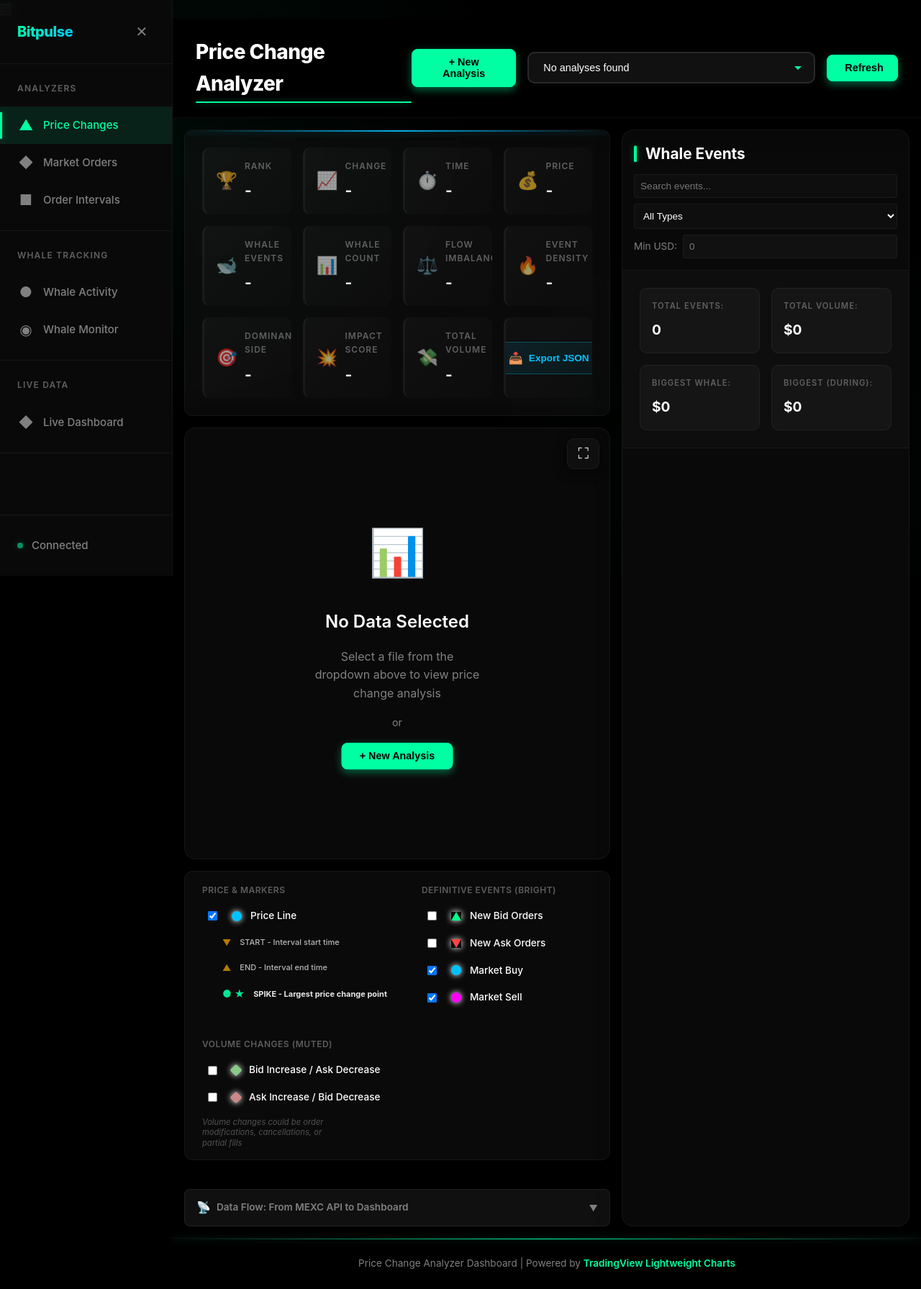
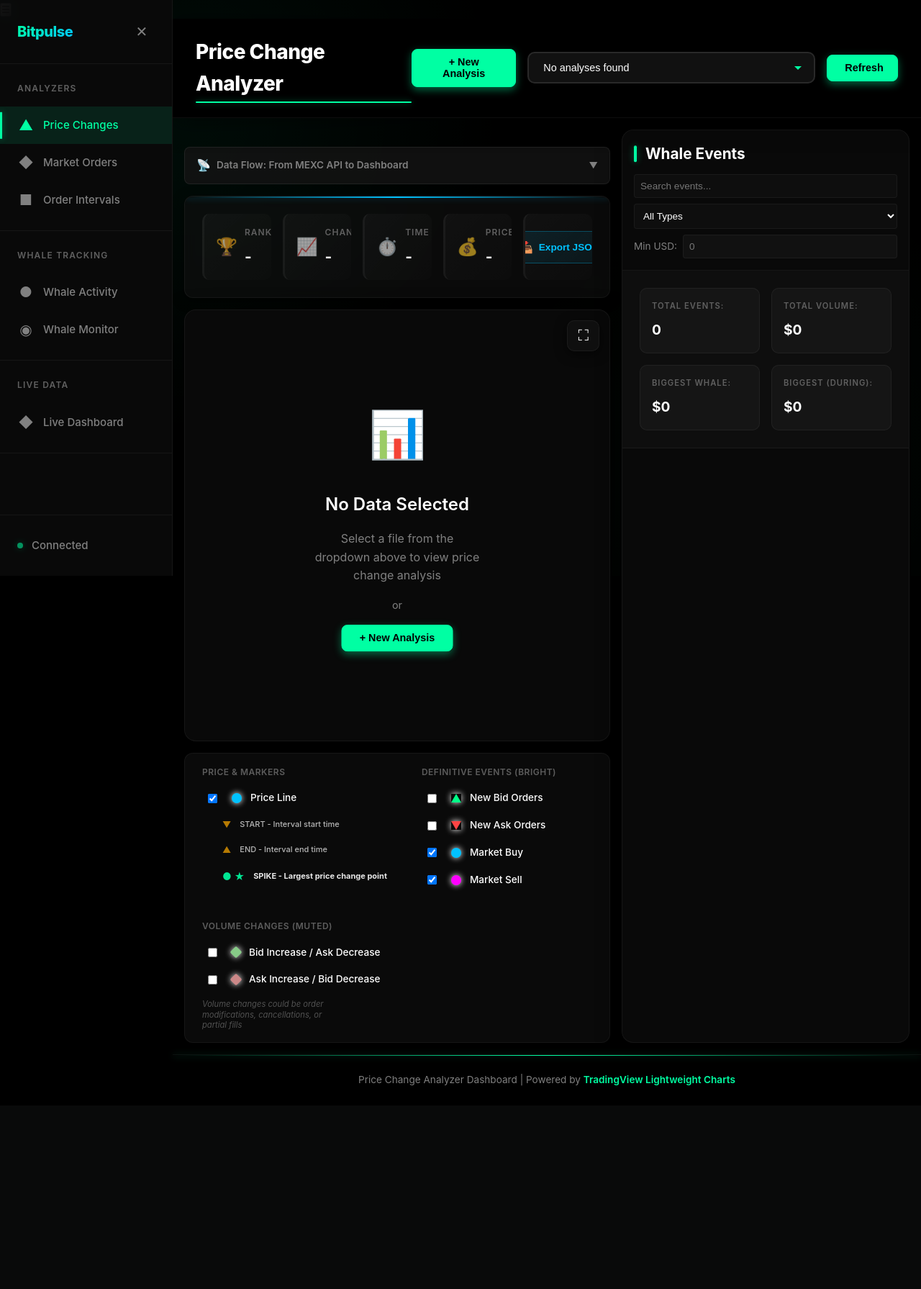
Before and after one commit to bitpulse/order-book, a Flask app: page / in a window 1280 px wide. Shown: the whole page at 72% size. After the commit the page ends 1508 px from the top, so only its background shows below. Run offline with Flask 3, Linux system fonts and the light colour scheme; data that the repository does not hold is empty; some libraries are stand-ins or nearby versions.

Commit message:
some stats on price analysis

```diff
--- a/dashboard/static/css/dashboard.css
+++ b/dashboard/static/css/dashboard.css
@@ -305,6 +305,39 @@ body::after {
     gap: 1rem;
 }
 
+/* Reorder elements - Priority Order */
+.analysis-info {
+    order: 1;
+}
+
+#stats-summary {
+    order: 2;
+}
+
+.interval-selector-container {
+    order: 3;
+}
+
+.chart-wrapper, .chart-container {
+    order: 4;
+}
+
+.chart-legend {
+    order: 5;
+}
+
+#hero-analytics-bar {
+    order: 6;
+}
+
+#context-cards-container {
+    order: 7;
+}
+
+#event-type-stats {
+    order: 8;
+}
+
 /* Analysis Info */
 .analysis-info {
     background: rgba(17, 17, 17, 0.6);
@@ -354,12 +387,36 @@ body::after {
     padding: 1.5rem;
     border-radius: 12px;
     display: grid;
-    grid-template-columns: repeat(4, 1fr);
+    grid-template-columns: repeat(5, 1fr);
     gap: 1rem;
     border: 1px solid var(--border-color);
     box-shadow: 0 4px 16px rgba(0, 0, 0, 0.5);
     position: relative;
     overflow: hidden;
+}
+
+.stats-summary.loading .stat-item {
+    background: linear-gradient(
+        90deg,
+        rgba(255, 255, 255, 0.02) 0%,
+        rgba(255, 255, 255, 0.05) 50%,
+        rgba(255, 255, 255, 0.02) 100%
+    );
+    background-size: 200% 100%;
+    animation: skeleton-shimmer 1.5s infinite;
+}
+
+.stats-summary.loading .stat-value {
+    opacity: 0.3;
+}
+
+@keyframes skeleton-shimmer {
+    0% {
+        background-position: -200% 0;
+    }
+    100% {
+        background-position: 200% 0;
+    }
 }
 
 .stats-summary::before {
--- a/dashboard/static/css/hero-bar.css
+++ b/dashboard/static/css/hero-bar.css
@@ -1,6 +1,7 @@
 /* Hero Analytics Bar - Market Intelligence Overview */
 
 .hero-analytics-bar {
+    display: none !important; /* Hidden per user request */
     background: linear-gradient(
         135deg,
         rgba(17, 17, 17, 0.95) 0%,
--- a/dashboard/static/js/chart.js
+++ b/dashboard/static/js/chart.js
@@ -146,6 +146,10 @@ async function loadInterval(intervalData) {
     // Hide zero state and show chart
     showZeroState(false);
 
+    // Add loading state to stats
+    const statsContainer = document.getElementById('stats-summary');
+    statsContainer.classList.add('loading');
+
     // Check if this is new format (with time_windows) or old format (with embedded data)
     const isNewFormat = intervalData.time_windows && !intervalData.price_data;
 
@@ -173,6 +177,22 @@ function loadIntervalWithEmbeddedData(intervalData) {
 
     // Load whale events
     loadWhaleEvents(intervalData);
+
+    // Update analytics panels (skip hero and enhanced stats - they were removed)
+    const allWhaleEvents = [
+        ...(intervalData.whale_events_before || []),
+        ...(intervalData.whale_events || []),
+        ...(intervalData.whale_events_after || [])
+    ];
+    updateContextCards(intervalData, allWhaleEvents, intervalData.price_data);
+
+    // Update event type statistics panel
+    updateEventStatsPanel(
+        intervalData,
+        intervalData.whale_events_before,
+        intervalData.whale_events,
+        intervalData.whale_events_after
+    );
 }
 
 // Load interval with lazy loading (new format)
@@ -240,18 +260,12 @@ async function loadIntervalWithLazyLoading(intervalData) {
         // Load whale events
         loadWhaleEvents(intervalData);
 
-        // Update hero analytics bar
+        // Update analytics panels (skip hero and enhanced stats - they were removed)
         const allWhaleEvents = [
             ...intervalData.whale_events_before,
             ...intervalData.whale_events,
             ...intervalData.whale_events_after
         ];
-        updateHeroAnalytics(intervalData, allWhaleEvents, intervalData.price_data);
-
-        // Update enhanced stats
-        updateEnhancedStats(intervalData, allWhaleEvents);
-
-        // Update context cards
         updateContextCards(intervalData, allWhaleEvents, intervalData.price_data);
 
         // Update event type statistics panel
@@ -273,6 +287,10 @@ async function loadIntervalWithLazyLoading(intervalData) {
 
 // New function to update stats from pre-computed statistics
 function updateStatsFromStatistics(data) {
+    // Remove loading state
+    const statsContainer = document.getElementById('stats-summary');
+    statsContainer.classList.remove('loading');
+
     document.getElementById('stat-rank').textContent = `#${data.rank}`;
 
     const changeElem = document.getElementById('stat-change');
@@ -284,12 +302,6 @@ function updateStatsFromStatistics(data) {
     document.getElementById('stat-time').textContent = `${startTime} → ${endTime}`;
 
     document.getElementById('stat-price').textContent = `$${data.start_price.toFixed(6)} → $${data.end_price.toFixed(6)}`;
-
-    // Use pre-computed statistics
-    const totalEvents = (data.whale_stats?.before?.count || 0) +
-                       (data.whale_stats?.during?.count || 0) +
-                       (data.whale_stats?.after?.count || 0);
-    document.getElementById('stat-events').textContent = totalEvents;
 }
 
 function showDetailedDataLoading(show) {
@@ -316,6 +328,10 @@ function showDetailedDataLoading(show) {
 
 // Update statistics display
 function updateStats(data) {
+    // Remove loading state
+    const statsContainer = document.getElementById('stats-summary');
+    statsContainer.classList.remove('loading');
+
     document.getElementById('stat-rank').textContent = `#${data.rank}`;
 
     const changeElem = document.getElementById('stat-change');
@@ -327,13 +343,6 @@ function updateStats(data) {
     document.getElementById('stat-time').textContent = `${startTime} → ${endTime}`;
 
     document.getElementById('stat-price').textContent = `$${data.start_price.toFixed(6)} → $${data.end_price.toFixed(6)}`;
-
-    // Apply USD filter to event counts
-    const filteredDuring = filterWhaleEventsByUsd(data.whale_events || []);
-    const filteredBefore = filterWhaleEventsByUsd(data.whale_events_before || []);
-    const filteredAfter = filterWhaleEventsByUsd(data.whale_events_after || []);
-    const totalEvents = filteredDuring.length + filteredBefore.length + filteredAfter.length;
-    document.getElementById('stat-events').textContent = totalEvents;
 }
 
 // Initialize ECharts chart
--- a/dashboard/templates/index.html
+++ b/dashboard/templates/index.html
@@ -233,7 +233,7 @@
       <div class="main-content">
         <!-- Left Panel: Chart and Stats -->
         <div class="chart-panel">
-          <!-- Analysis Info -->
+          <!-- Analysis Info (Basic Info Bar) -->
           <div id="analysis-info" class="analysis-info" style="display: none">
             <div class="info-item">
               <span class="info-icon">📊</span>
@@ -482,9 +482,8 @@
             <div class="event-insights" id="event-insights"></div>
           </div>
 
-          <!-- Interval Intelligence Panel -->
+          <!-- Interval Intelligence Panel (Simplified) -->
           <div id="stats-summary" class="stats-summary">
-            <!-- Row 1 -->
             <div class="stat-item has-icon">
               <span class="stat-item-icon">🏆</span>
               <span class="stat-label">Rank</span>
@@ -504,45 +503,6 @@
               <span class="stat-item-icon">💰</span>
               <span class="stat-label">Price</span>
               <span id="stat-price" class="stat-value">-</span>
-            </div>
-
-            <!-- Row 2 -->
-            <div class="stat-item has-icon">
-              <span class="stat-item-icon">🐋</span>
-              <span class="stat-label">Whale Events</span>
-              <span id="stat-events" class="stat-value">-</span>
-            </div>
-            <div class="stat-item has-icon">
-              <span class="stat-item-icon">📊</span>
-              <span class="stat-label">Whale Count</span>
-              <span id="stat-whale-count" class="stat-value">-</span>
-            </div>
-            <div class="stat-item has-icon">
-              <span class="stat-item-icon">⚖️</span>
-              <span class="stat-label">Flow Imbalance</span>
-              <span id="stat-imbalance" class="stat-value">-</span>
-            </div>
-            <div class="stat-item has-icon">
-              <span class="stat-item-icon">🔥</span>
-              <span class="stat-label">Event Density</span>
-              <span id="stat-density" class="stat-value">-</span>
-            </div>
-
-            <!-- Row 3 -->
-            <div class="stat-item has-icon">
-              <span class="stat-item-icon">🎯</span>
-              <span class="stat-label">Dominant Side</span>
-              <span id="stat-dominant" class="stat-value">-</span>
-            </div>
-            <div class="stat-item has-icon">
-              <span class="stat-item-icon">💥</span>
-              <span class="stat-label">Impact Score</span>
-              <span id="stat-impact" class="stat-value">-</span>
-            </div>
-            <div class="stat-item has-icon">
-              <span class="stat-item-icon">💸</span>
-              <span class="stat-label">Total Volume</span>
-              <span id="stat-volume" class="stat-value">-</span>
             </div>
             <div class="stat-item stat-export">
               <button
```
